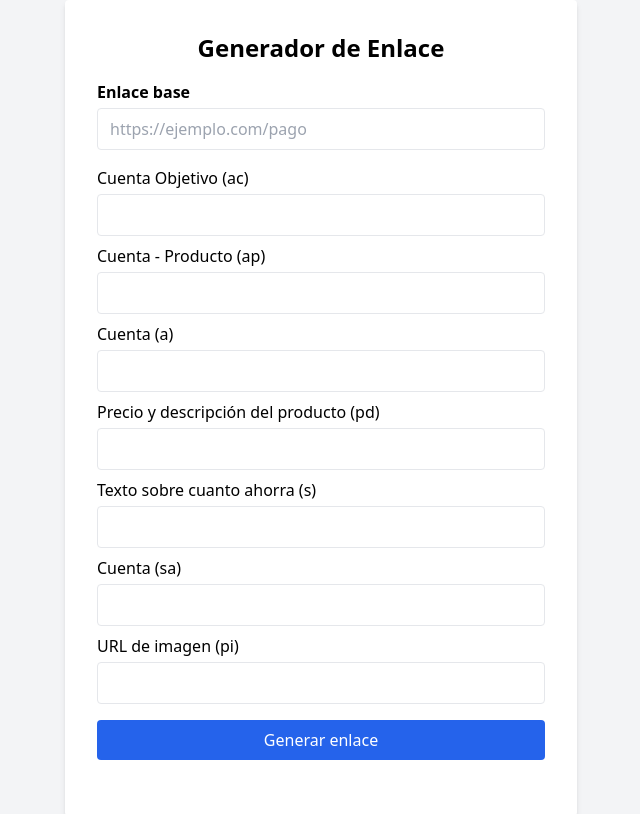
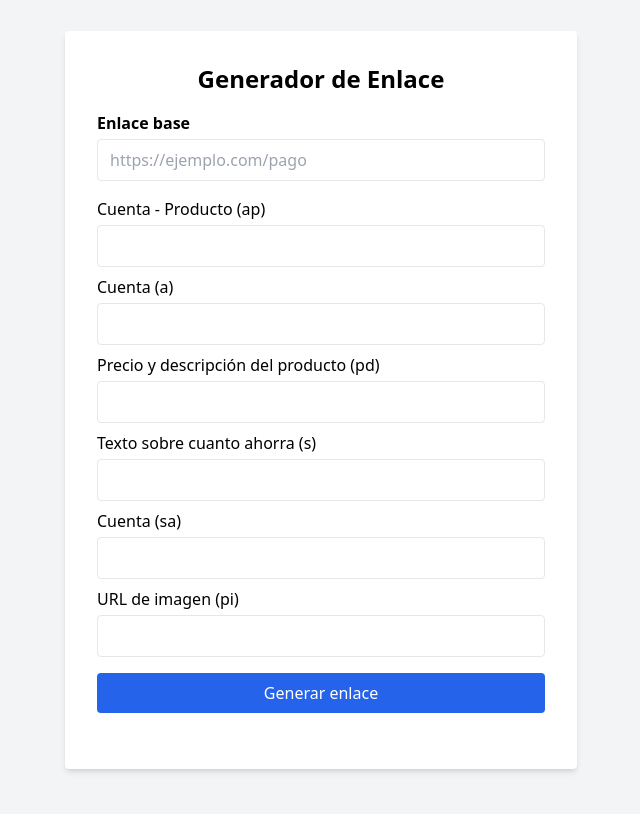
Before and after one commit to cryptobossy/generator, a plain HTML site: page index.html in a window 1280 px wide. Shown: the whole page, without its empty margins (319-959 px from the left). Drawn offline with nearby package versions, Linux system fonts and the light colour scheme.

Commit message:
reparado el generador de links

```diff
--- a/index.html
+++ b/index.html
@@ -25,7 +25,6 @@
   <script>
     // Parámetros desde el archivo text
     const params = [
-      { key: "ac", label: "Cuenta Objetivo" },
       { key: "ap", label: "Cuenta - Producto" },
       { key: "a", label: "Cuenta" },
       { key: "pd", label: "Precio y descripción del producto" },
```
